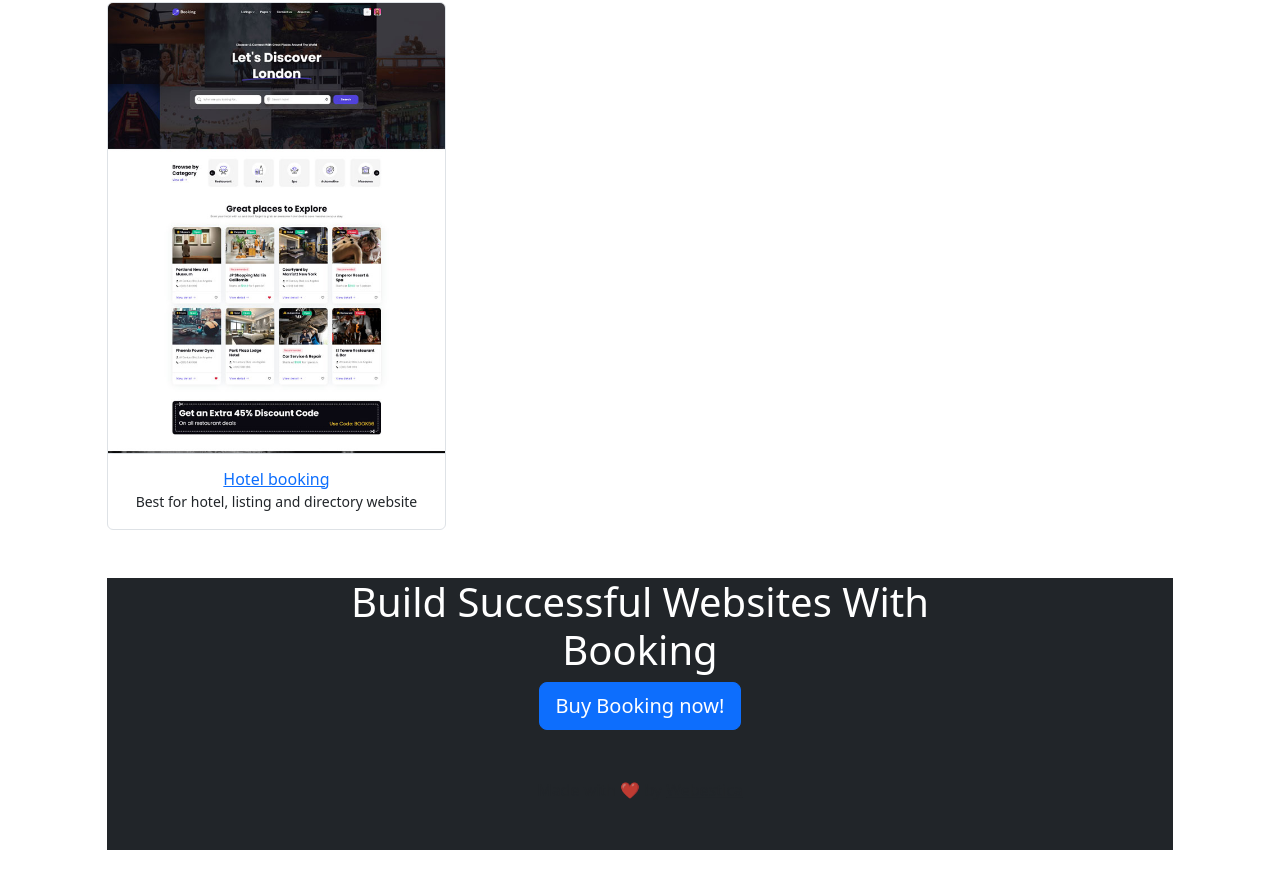
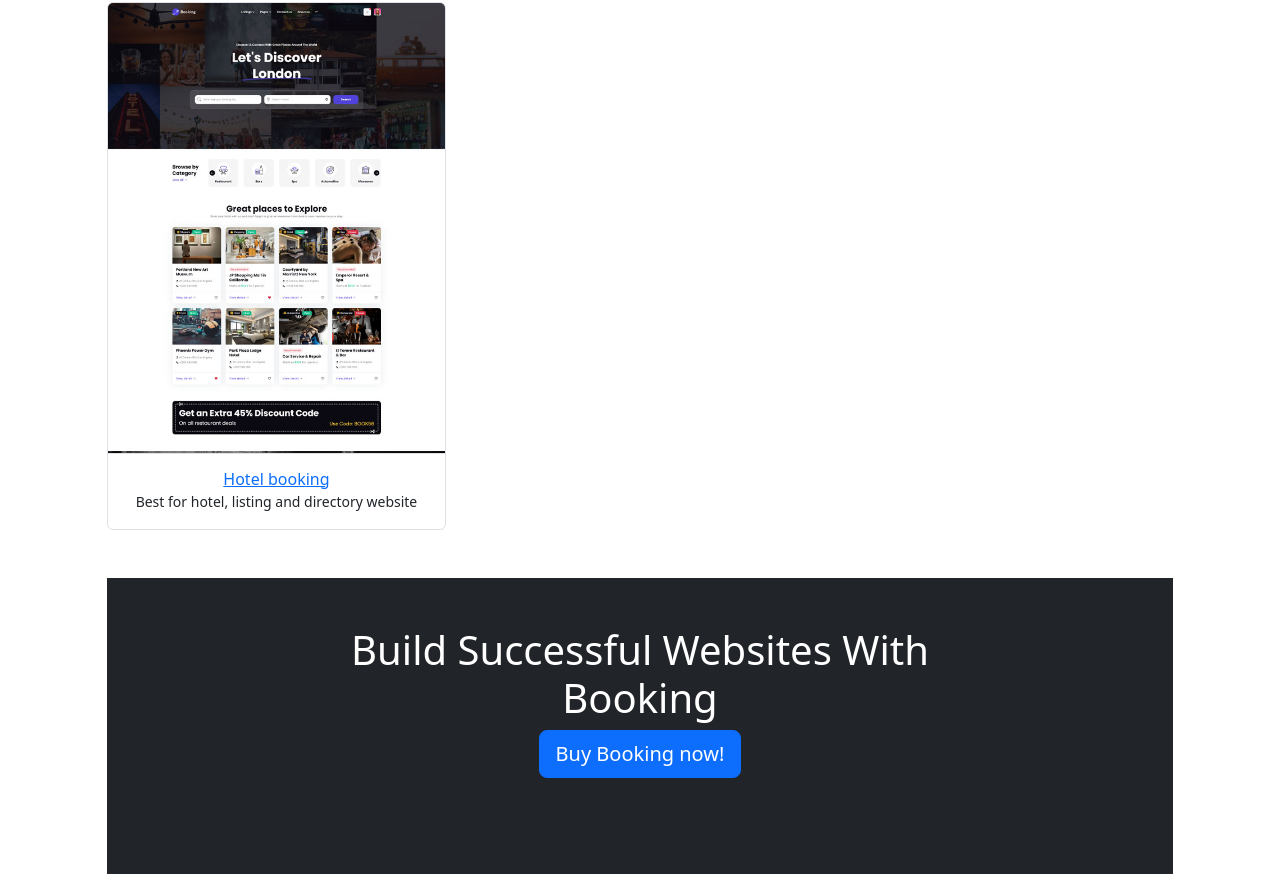
Before and after one commit to naj55/hw2frontend, a plain HTML site: page index.html in a window 1280 px wide. Shown: the part 1560-2434 px from the top of the page. Before the commit the page ends 2410 px from the top, so only its background shows below. Drawn offline with nearby package versions, Linux system fonts and the light colour scheme; a script that the page names is missing.

Commit message:
Update index.html

```diff
--- a/index.html
+++ b/index.html
@@ -457,10 +457,11 @@
       <footer class="bg-dark pt-8 pb-5">
 	<div class="container">
 		<div class="row">
-			<div class="col-lg-8 mx-auto text-center">
+			<div class="col-lg-8 mx-auto text-center m-5">
 				<h2 class="h1 text-white">Build Successful Websites With Booking</h2>
+
 				<a class="btn btn-lg btn-primary" href="https://themes.getbootstrap.com/product/booking-multipurpose-booking-and-directory-theme/" target="_blank">Buy Booking now!</a>
-				<div class="text-muted text-primary-hover pt-5">Made with ❤️ by <a target="_blank" href="https://www.webestica.com/" class="text-muted"><u>Webestica</u></a></div>
+
 			</div>
 		</div>
 	</div>
```
